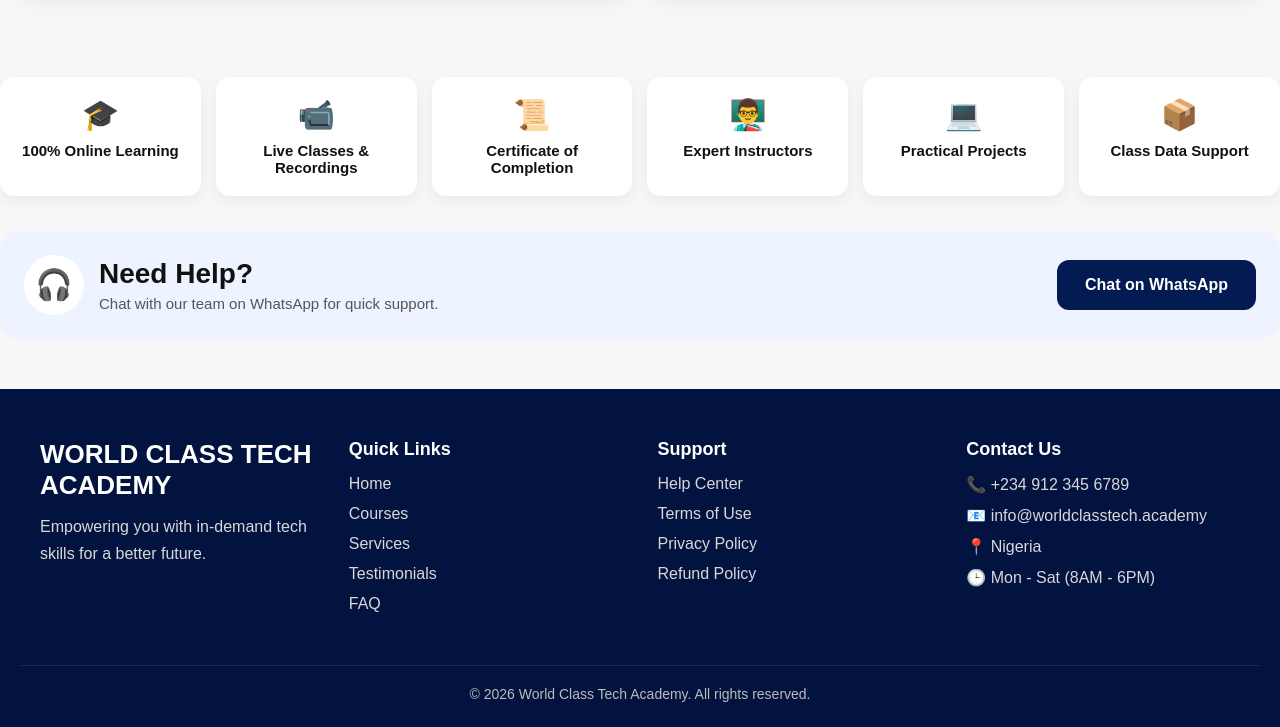
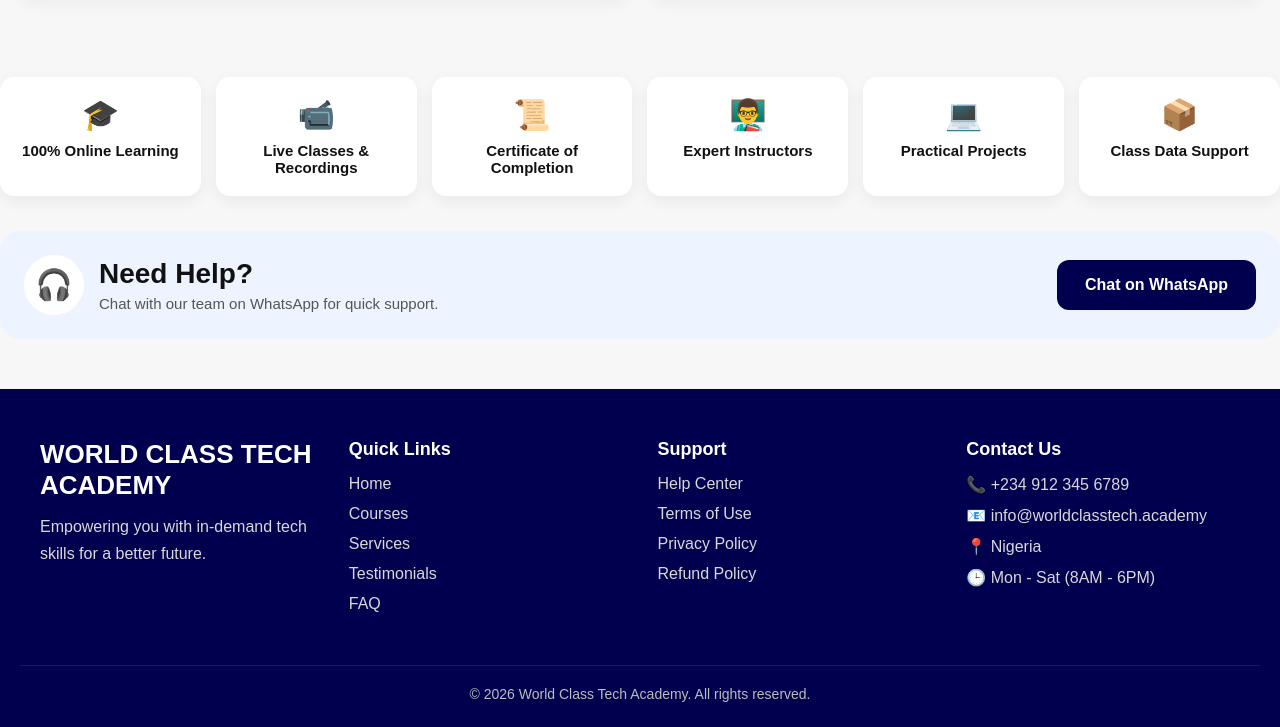
Before and after one commit to olatunjimoses12-prog/world-class-tech, a website: page index.html in a window 1280 px wide. Shown: the part 2859-3586 px from the top of the page. Drawn offline with Linux system fonts and the light colour scheme.

```diff
--- a/style.css
+++ b/style.css
@@ -588,7 +588,7 @@
 }
 
 .help-btn{
-  background:#031a52;
+  background:#00004f;
   color:#fff;
   text-decoration:none;
   padding:16px 28px;
@@ -600,7 +600,7 @@
 /* ================= FOOTER ================= */
 .footer{
   margin-top:50px;
-  background:#03133f;
+  background:#00004f;
   color:#fff;
   padding:50px 20px 25px;
 }
```
